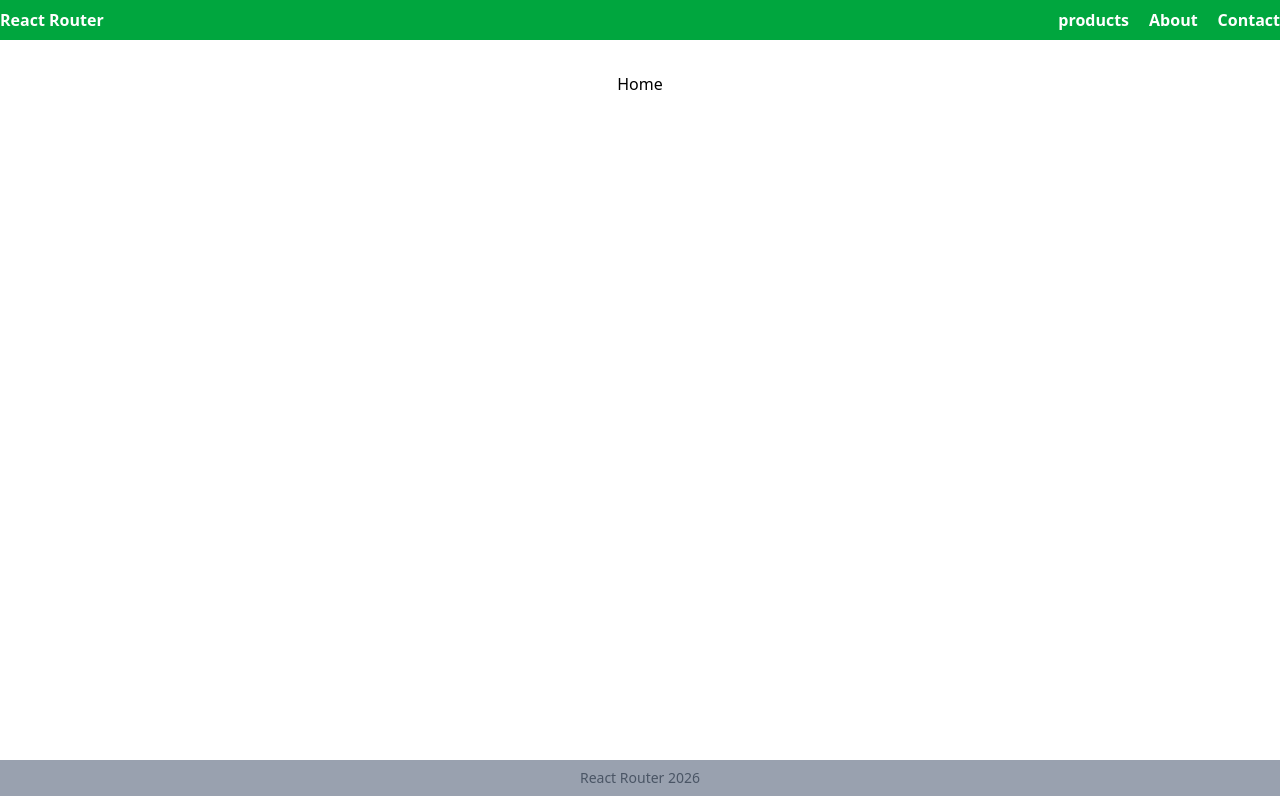
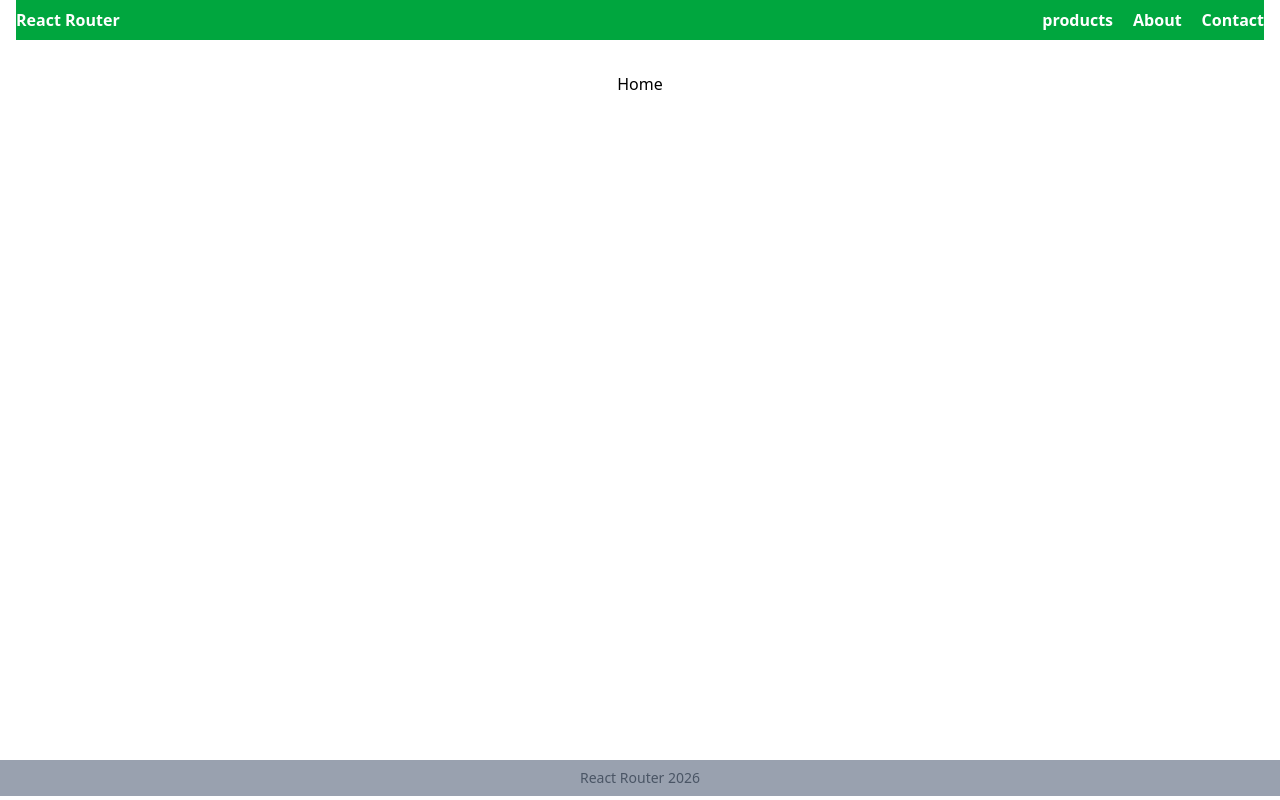
Before and after one commit to javedalikhan305-lang/Router-app, a React (Vite) app: page / in a window 1280 px wide. Built offline with nearby package versions, Linux system fonts and the light colour scheme.

Commit message:
first commit

```diff
--- a/src/component/Navbar.jsx
+++ b/src/component/Navbar.jsx
@@ -3,7 +3,7 @@ import { Link } from 'react-router-dom'
 
 const Navbar = () => {
   return (
-   <nav className='bg-green-600 py-2 mx- flex item-center justify-between'>
+   <nav className='bg-green-600 py-2 mx-4 flex item-center justify-between'>
    <Link to="/"><h1 className='test-lg text-white font-bold '>React Router</h1></Link>
 
    <ul className='flex space-x-5'>
```
